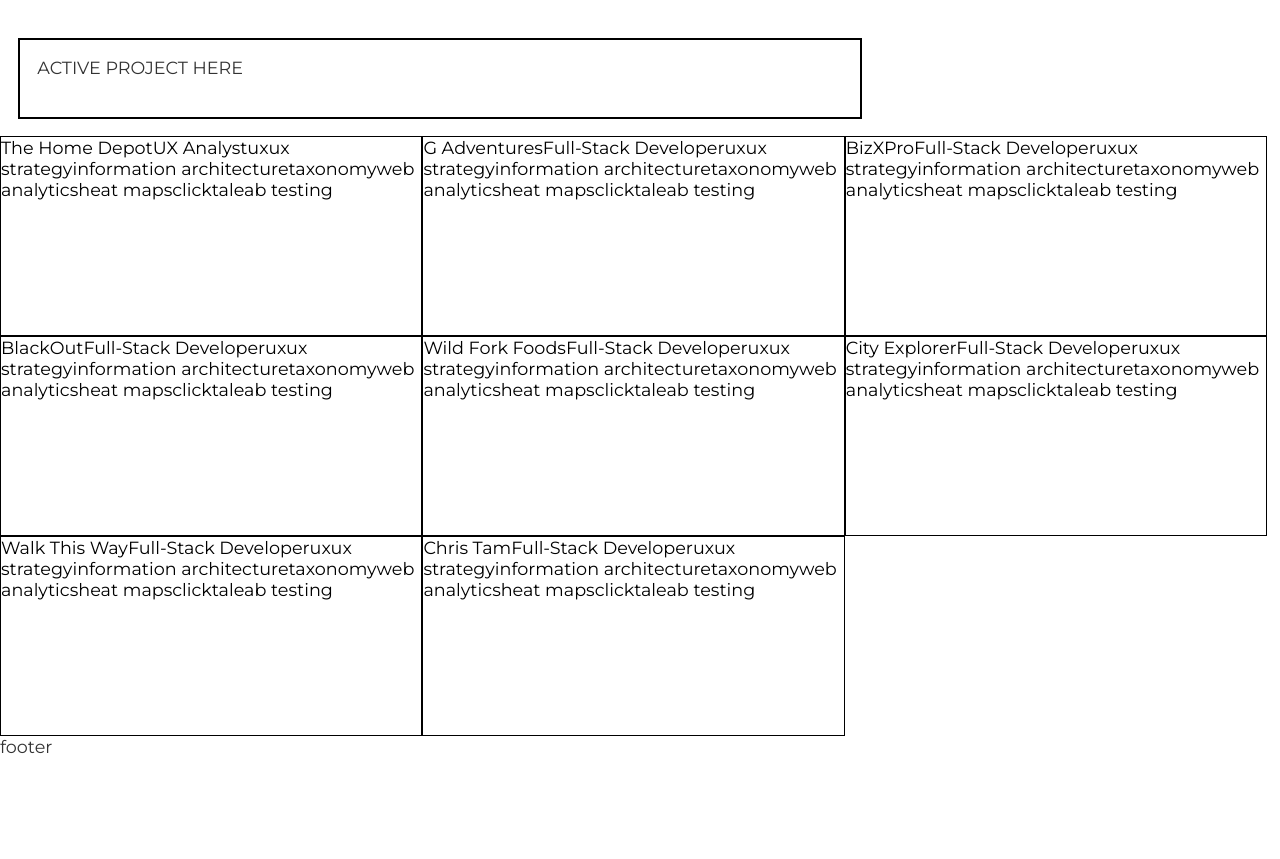
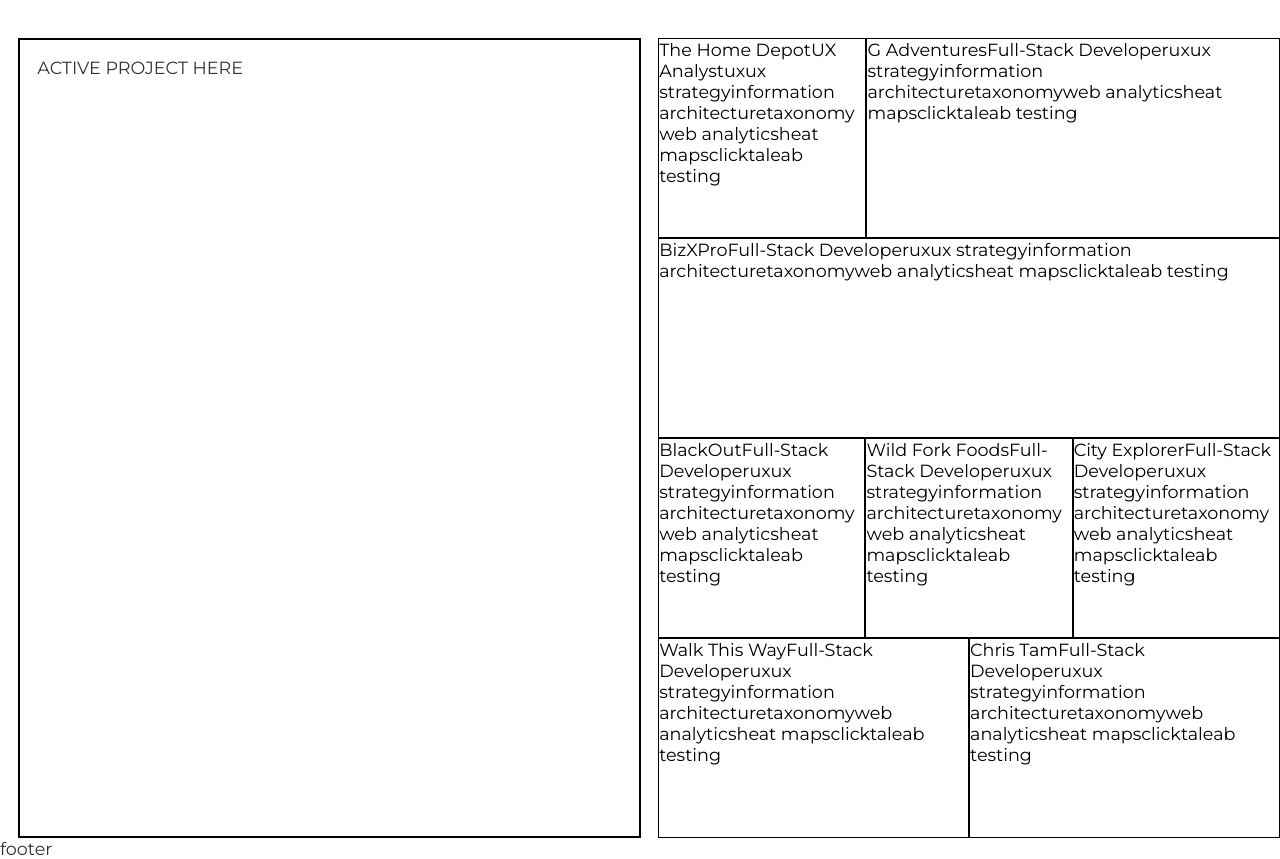
Before and after one commit to mokutsu/mokutsu.github.io, a Gatsby site: page / in a window 1280 px wide. Shown: the part 740-1599 px from the top of the page. Before the commit the page ends 1497 px from the top, so only its background shows below. Built offline with nearby package versions, Linux system fonts and the light colour scheme; Gatsby itself is replaced by a stand-in of ours.

Commit message:
add project tiles

```diff
--- a/src/components/header.js
+++ b/src/components/header.js
@@ -63,7 +63,7 @@
                     color: 'black',
                     textDecoration: 'none',
                   }}
-                >about
+                >About
                 </Link>
               </li>
 
@@ -74,7 +74,7 @@
                       color: 'black',
                       textDecoration: 'none',
                     }}
-                  >contact
+                  >Contact
                   </Link>
               </li>
             </ul>
--- a/src/components/layout.css
+++ b/src/components/layout.css
@@ -145,10 +145,7 @@
 .proj {
   border-top: 2px solid black;
 }
-.proj h2 {
-  font-size: 4rem;
-  text-align: center;
-}
+
 .header-text-h1 {
   font-size: 5rem;
   padding: 1rem;
@@ -196,8 +193,9 @@
 .projects, .projects-2 {
   background-color: white;
   color: black;
-  width: 33%;
+  /*width: 33%;*/
   height: 200px;
+  flex-grow: 1;
   border:1px solid black;
 }
 .global-header {
@@ -233,25 +231,36 @@
   flex-wrap: wrap;
   margin: 0 auto;
 }
-
+.projects-demo {
+  display: flex;
+  align-items: stretch;
+}
+.proj h2 {
+  font-size: 4rem;
+  text-align: center;
+}
 .main-box {
-  width: 66%;
+  width: 50%;
   border:2px solid black;
   padding: 1rem;
-  margin: 1rem;
+  margin: 0 1rem;
 }
+
 .projects-list {
   display: flex;
   flex-wrap: wrap;
+  width: 50%;
 }
-.pro-1, .pro-4 {
-  width: 30%;
+
+.proj-0, .proj-3, .proj-4, .proj-5 {
+  width: 33%;
 }
-.pro-2, .pro-3 {
-  width: 60%;
+.proj-1  {
+  width: 66%;
 }
-.pro-5{
 
+.proj-6, .proj-7{
+  width: 49%;
 }
 
 @media screen and (max-width: 540px) {
--- a/src/components/projects.js
+++ b/src/components/projects.js
@@ -72,6 +72,7 @@
     return (
       <section className='proj'>
         <h2>Works & Projects</h2>
+        <section className='projects-demo'>
           <div className='main-box'>
             ACTIVE PROJECT HERE
             <h3>{this.state.activeProject.name}</h3>
@@ -90,6 +91,8 @@
             })}
           </section>
           </section>
+        </section>
+
 
     )
   }
```
Lines whose indentation alone changed are shown as unchanged.
